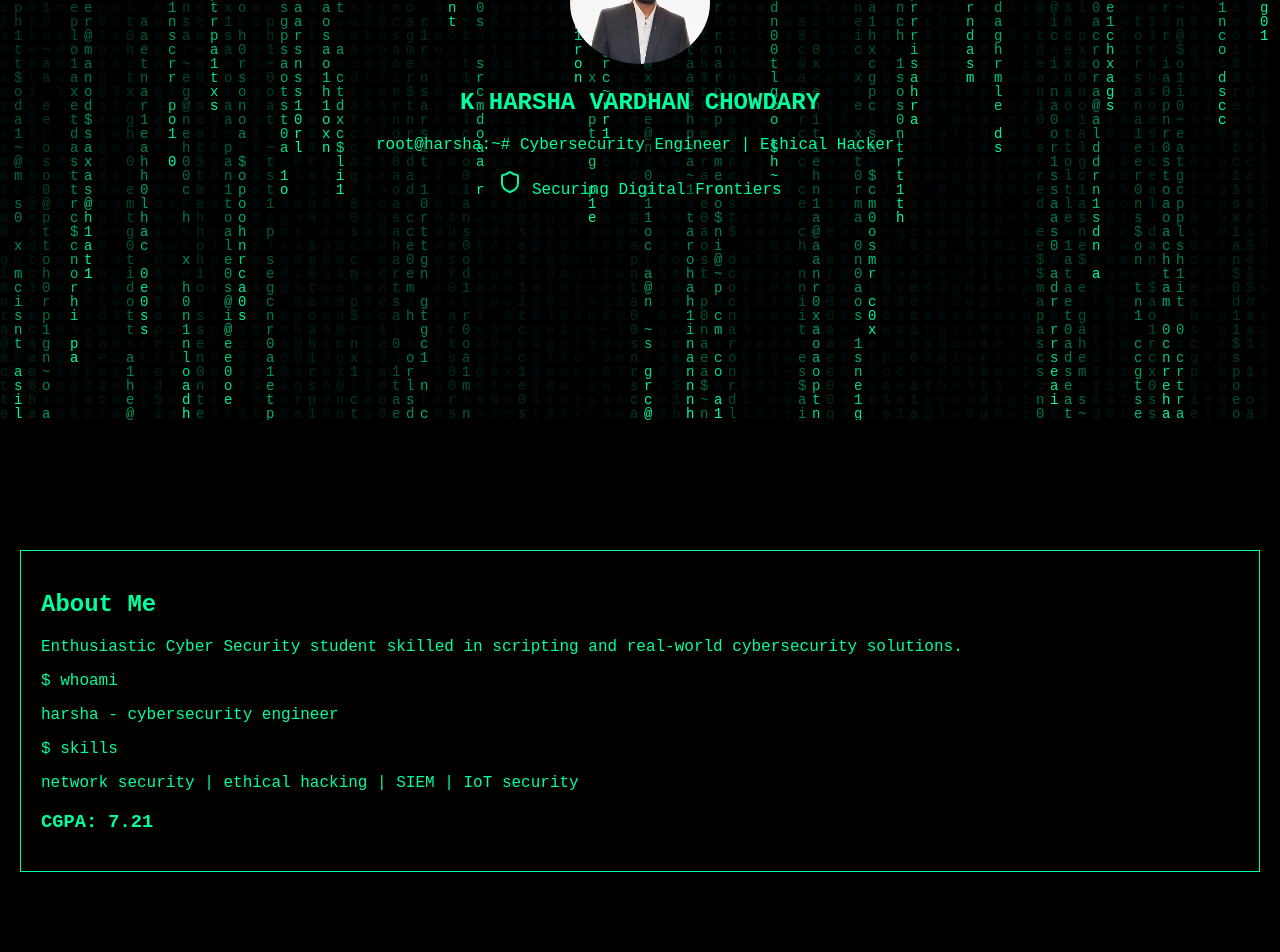
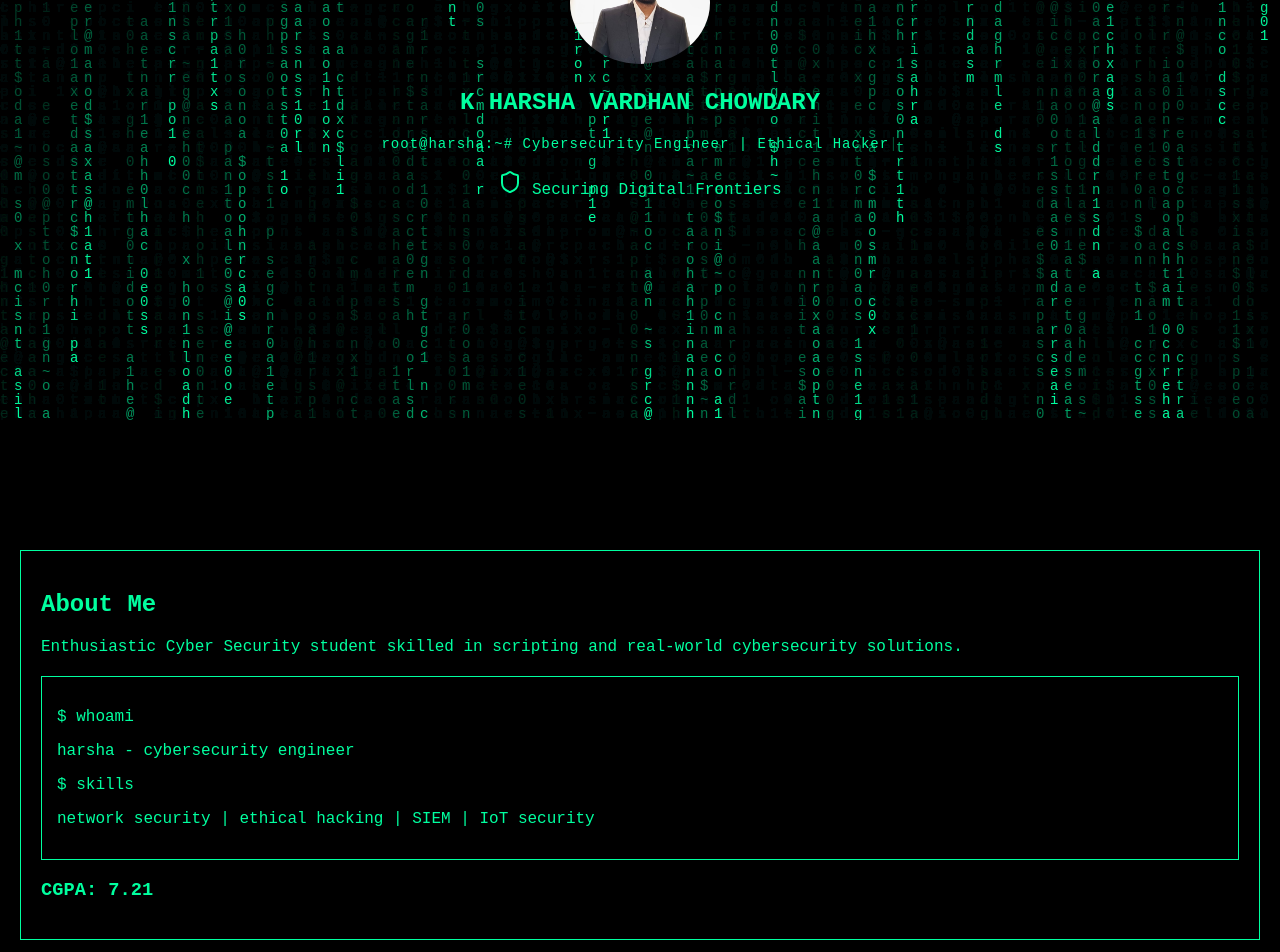
Before and after one commit to harshakari2005/harshaportfolionew, a React (Create React App) app in the folder frontend/: page / in a window 1280 px wide. Shown: the part 380-1332 px from the top of the page. Built offline with nearby package versions, Linux system fonts and the light colour scheme.

Commit message:
Final fix: typing + matrix working

```diff
--- a/frontend/src/App.css
+++ b/frontend/src/App.css
@@ -1,3 +1,4 @@
+/* EXISTING */
 body {
   margin: 0;
   background: black;
@@ -23,6 +24,7 @@ body {
   background: black;
   padding: 10px;
   border-bottom: 1px solid #00ff9f;
+  z-index: 1000; /* ✅ ensure above everything */
 }
 
 .navbar ul {
@@ -48,6 +50,8 @@ body {
 
 .hero-content {
   text-align: center;
+  position: relative;      /* ✅ FIX */
+  z-index: 2;              /* ✅ bring above matrix */
 }
 
 .profile-image {
@@ -55,20 +59,43 @@ body {
   border-radius: 50%;
 }
 
+/* 🔥 TERMINAL TEXT FIX */
+.hero-subtitle {
+  color: #00ff9f;
+  font-size: 14px;
+  margin-top: 10px;
+  min-height: 20px; /* prevents collapse */
+  letter-spacing: 1px;
+}
+
 /* CURSOR */
 .cursor {
   animation: blink 1s infinite;
 }
-@keyframes blink { 50% { opacity: 0; } }
+
+@keyframes blink {
+  50% { opacity: 0; }
+}
 
 /* SECTIONS */
 .section {
   padding: 80px 20px;
+  position: relative;   /* ✅ FIX */
+  z-index: 2;           /* ✅ bring above matrix */
 }
 
 .content-box {
   border: 1px solid #00ff9f;
   padding: 20px;
+  background: rgba(0,0,0,0.7); /* ✅ makes text readable */
+}
+
+/* TERMINAL BOX */
+.terminal-box {
+  background: black;
+  border: 1px solid #00ff9f;
+  padding: 15px;
+  margin-top: 20px;
 }
 
 /* DASHBOARD */
```
